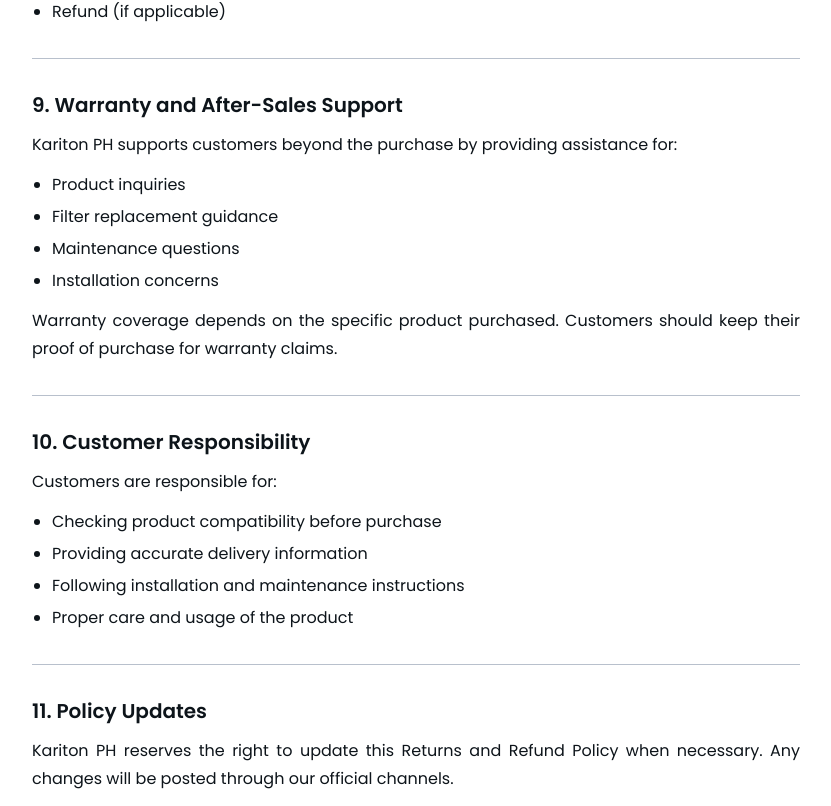
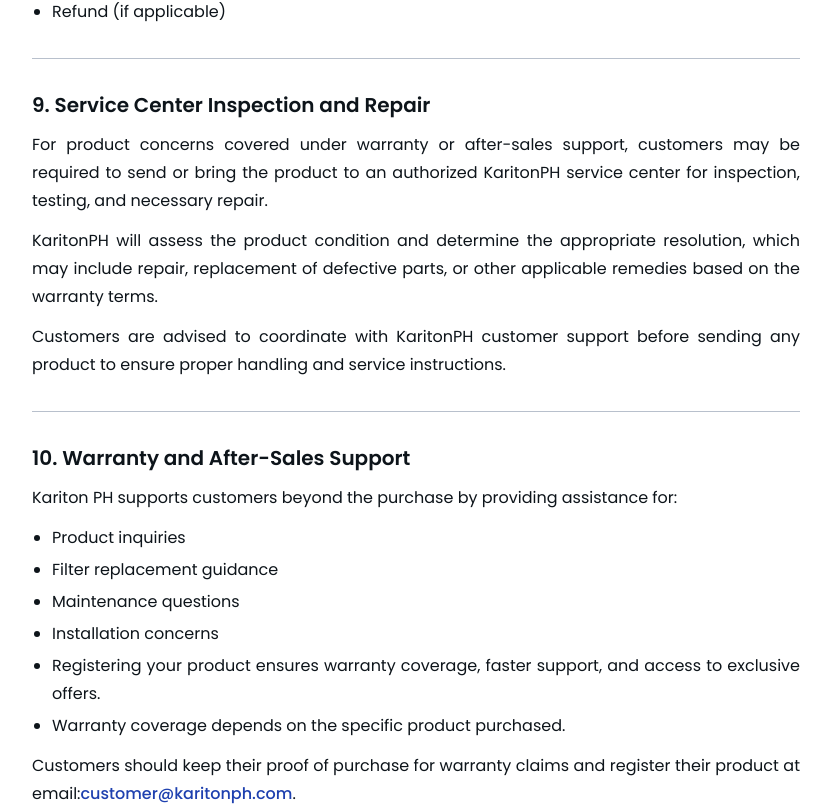
Before and after one commit to zeonhub74/kph-fe, a React (Vite) app: page /refund in a window 1280 px wide. Shown: the part 3814-4620 px from the top of the page, without its empty margins (224-1055 px from the left). Built offline with nearby package versions, Linux system fonts and the light colour scheme; no server answers.

Commit message:
update on no9 and no10

```diff
--- a/src/pages/Refund.jsx
+++ b/src/pages/Refund.jsx
@@ -251,26 +251,47 @@
 
           <RefundSectionItem
             number="9"
+            title="Service Center Inspection and Repair"
+          >
+            <p>
+              For product concerns covered under warranty or after-sales support, customers may be required to send or bring the
+              product to an authorized KaritonPH service center for inspection, testing, and necessary repair.
+            </p>
+            <p className="mt-3">
+              KaritonPH will assess the product condition and determine the appropriate resolution, which may
+              include repair, replacement of defective parts, or other applicable remedies based on the warranty terms.
+            </p>
+            <p className="mt-3">
+              Customers are advised to coordinate with KaritonPH customer support before sending any
+              product to ensure proper handling and service instructions.
+            </p>
+          </RefundSectionItem>
+
+          <RefundSectionItem
+            number="10"
             title="Warranty and After-Sales Support"
           >
             <p>
-              Kariton PH supports customers beyond the purchase by providing
-              assistance for:
+              Kariton PH supports customers beyond the purchase by providing assistance for:
             </p>
             <ul className="mt-3 list-disc space-y-1 pl-5">
               <li>Product inquiries</li>
               <li>Filter replacement guidance</li>
               <li>Maintenance questions</li>
               <li>Installation concerns</li>
+              <li>Registering your product ensures warranty coverage, faster support, and access to exclusive offers.</li>
+              <li>Warranty coverage depends on the specific product purchased.</li>
             </ul>
             <p className="mt-3">
-              Warranty coverage depends on the specific product purchased.
-              Customers should keep their proof of purchase for warranty
-              claims.
+              Customers should keep their proof of purchase for warranty claims and register their
+              product at email:
+              <a href="mailto:customer@karitonph.com"
+              className="font-medium text-(--color-blue) underline-offset-4 hover:underline hover:text-(--color-green)">
+              customer@karitonph.com</a>.
             </p>
           </RefundSectionItem>
 
-          <RefundSectionItem number="10" title="Customer Responsibility">
+          <RefundSectionItem number="11" title="Customer Responsibility">
             <p>Customers are responsible for:</p>
             <ul className="mt-3 list-disc space-y-1 pl-5">
               <li>Checking product compatibility before purchase</li>
```
